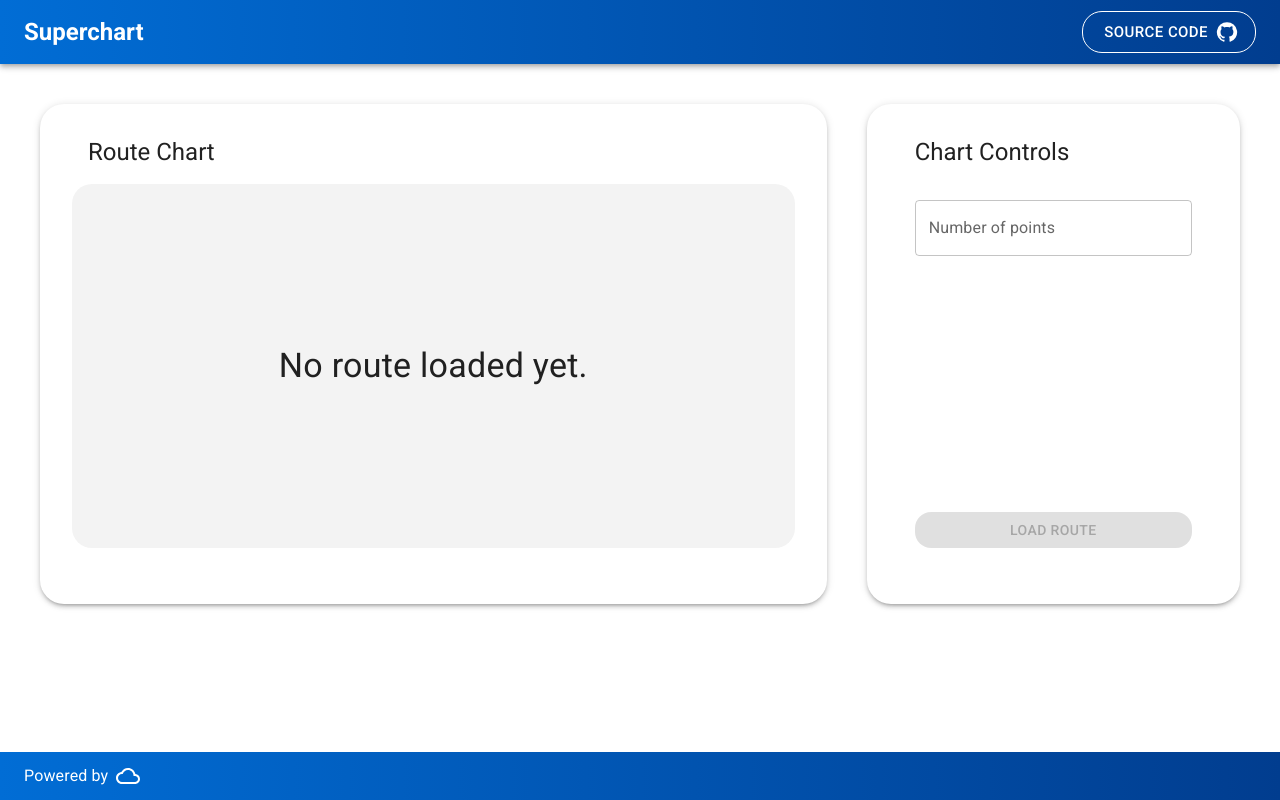
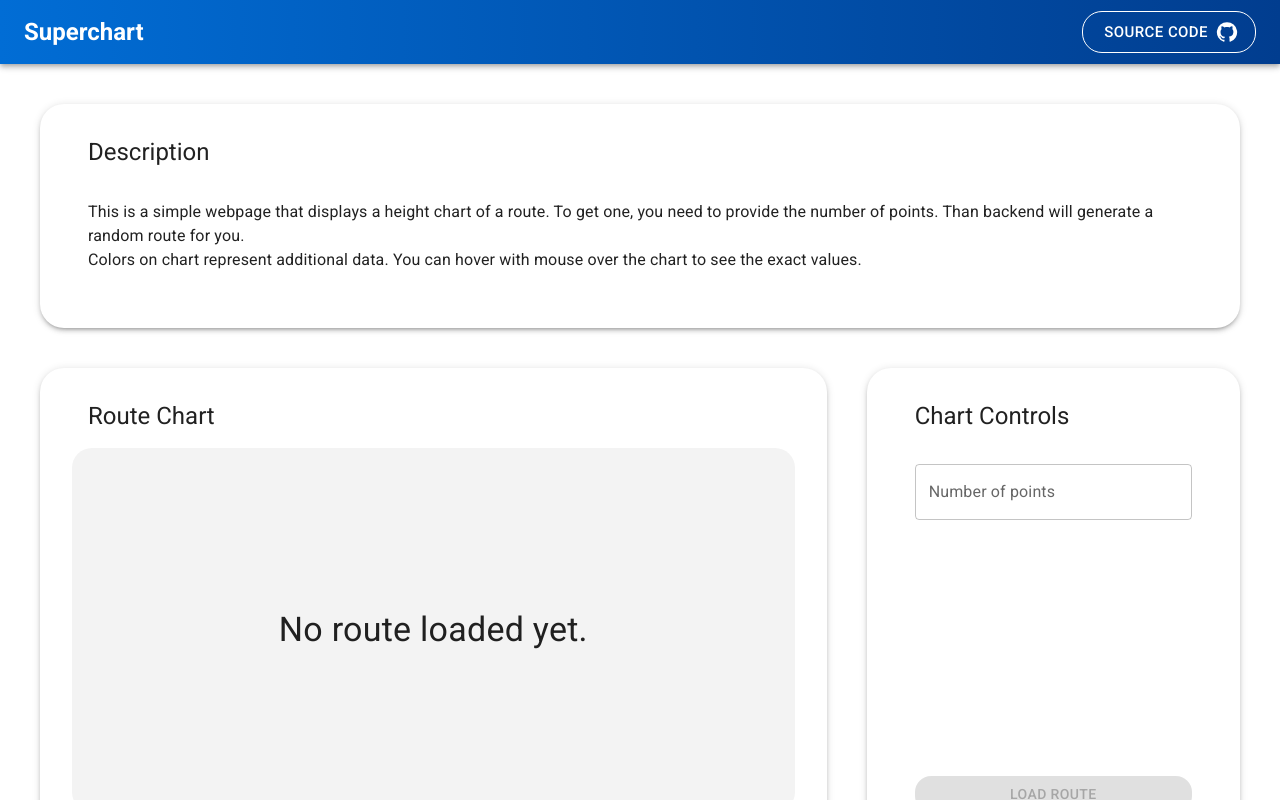
Before and after one commit to stone-w4tch3r/superchart, a React (Vite) app in the folder web/: page /#/ in a window 1280 px wide. Shown: the top 800 px of the page. Built offline with nearby package versions, Linux system fonts and the light colour scheme; no server answers.

Commit message:
description added + minor changes

```diff
--- a/web/src/chartModule/ChartPage.tsx
+++ b/web/src/chartModule/ChartPage.tsx
@@ -1,8 +1,8 @@
 import React, {useState} from 'react';
-import {Box, CircularProgress, Grid, Typography} from '@mui/material';
+import {Box, Grid} from '@mui/material';
 import {Topbar} from './components/Topbar.tsx';
 import {Footer} from "./components/Footer.tsx";
-import {ChartControls, ChartCard} from "./components/Cards.tsx";
+import {DescriptionCard, ChartControlsCard, ChartCard} from "./components/Cards.tsx";
 import {useFetchRoute} from "./useFetchRoute.ts";
 
 const ChartPage: React.FC = () => {
@@ -13,11 +13,14 @@ const ChartPage: React.FC = () => {
         <Topbar/>
         <Box sx={{py: 5, px: 5, flexGrow: 1}}>
             <Grid container spacing={5}>
+                <Grid item xs={12}>
+                    <DescriptionCard/>
+                </Grid>
                 <Grid item xs={12} md={8}>
                     <ChartCard params={{points, tracks, isLoading, error}}/>
                 </Grid>
                 <Grid item xs={12} md={4}>
-                    <ChartControls
+                    <ChartControlsCard
                         fetchRoute={fetchRoute}
                         chartName={chartName}
                         chartPointsCount={numPoints}
--- a/web/src/chartModule/components/Cards.tsx
+++ b/web/src/chartModule/components/Cards.tsx
@@ -1,13 +1,19 @@
 import Card from "@mui/material/Card";
-import {Box, CardContent, CardHeader, Grid, MenuItem, Skeleton, Typography} from "@mui/material";
+import {Box, CardContent, CardHeader, Skeleton, Typography} from "@mui/material";
 import TextField from "@mui/material/TextField";
 import React, {useState} from "react";
 import {IPoint, ITrack} from "../types.ts";
 import Chart from "./Chart.tsx";
 import Button from "@mui/material/Button";
 
-const StyledCard = ({children}) =>
-    <Card sx={{borderRadius: 6, boxShadow: 3, height: 500, pb: 12, px: 4, pt: 2}}>
+export interface IStyledCardProps {
+    children: React.ReactNode,
+    height?: string | number,
+    paddingBottom?: number
+}
+
+const StyledCard: React.FC<IStyledCardProps> = ({children, height = 500, paddingBottom = 12}) =>
+    <Card sx={{borderRadius: 6, boxShadow: 3, height: height, pb: paddingBottom, px: 4, pt: 2}}>
         {children}
     </Card>;
 
@@ -16,6 +22,19 @@ export interface IChartParams {
     tracks: ITrack[];
     isLoading: boolean;
     error: string | null;
+}
+
+export const DescriptionCard: React.FC = () => {
+    return <StyledCard height="100%" paddingBottom={4}>
+        <CardHeader title="Description"/>
+        <CardContent>
+            <Typography variant="body1">
+                This is a simple webpage that displays a height chart of a route.
+                To get one, you need to provide the number of points. Than backend will generate a random route for you.
+                <br/>Colors on chart represent additional data. You can hover with mouse over the chart to see the exact values.
+            </Typography>
+        </CardContent>
+    </StyledCard>;
 }
 
 export const ChartCard: React.FC<{ params: IChartParams }> = ({params: {points, tracks, isLoading, error}}) => {
@@ -34,7 +53,7 @@ export interface IChartControlsProps {
     setNumPoints: (numPoints: number) => void;
 }
 
-export const ChartControls: React.FC<IChartControlsProps> = (
+export const ChartControlsCard: React.FC<IChartControlsProps> = (
     {
         fetchRoute,
         chartName,
```
Also changed, not shown: 2 other files (tests, documents, lock files or other folders).
